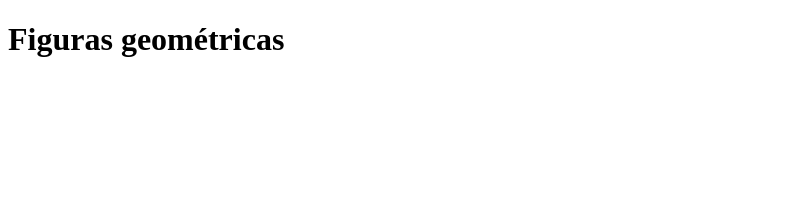
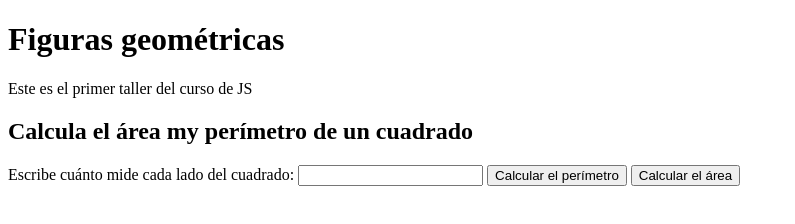
Before and after one commit to ArnolPlazas/platzi-curso-practico-js, a plain HTML site: page figuras.html in a window 1280 px wide. Shown: the whole page, without its empty margins (0-795 px from the left). Drawn offline with Linux system fonts and the light colour scheme.

Commit message:
JS interactuando con HTML

```diff
--- a/figuras.html
+++ b/figuras.html
@@ -7,9 +7,27 @@
     <title>Figuras geométricas | curso practivo de JS</title>
 </head>
 <body>
-    <h1>
-        Figuras geométricas
-    </h1>
+    <header>
+        <h1>
+            Figuras geométricas
+        </h1>
+        <p>Este es el primer taller del curso de JS</p>
+    </header>
+    <section>
+        <h2>Calcula el área my perímetro de un cuadrado</h2>
+        <form action="">
+            <label for="InputCuadrado">
+                Escribe cuánto mide cada lado del cuadrado:
+            </label>
+            <input type="number" name="" id="InputCuadrado">
+            <button type="button" onclick="calcularPerimetroCuadrado()">
+                Calcular el perímetro
+            </button>
+            <button type="button" onclick="calcularAreaCuadrado()">
+                Calcular el área
+            </button>
+        </form>
+    </section>
     <script src="./figuras.js"></script>
 </body>
 </html>
--- a/figuras.js
+++ b/figuras.js
@@ -23,3 +23,22 @@ const perimetroCirculo = (diametro) => Math.PI * diametro;
 const areaCirculo = (radio) => Math.PI * (radio * radio);
 
 console.groupEnd();
+
+
+function calcularPerimetroCuadrado(){
+    const input = document.getElementById("InputCuadrado");
+    const value = input.value;
+
+    const perimetro = perimetroCuadrado(value);
+    alert(perimetro);
+
+}
+
+function calcularAreaCuadrado(){
+    const input = document.getElementById("InputCuadrado");
+    const value = input.value;
+
+    const area = areaCuadrado(value);
+    alert(area);
+
+}
```
